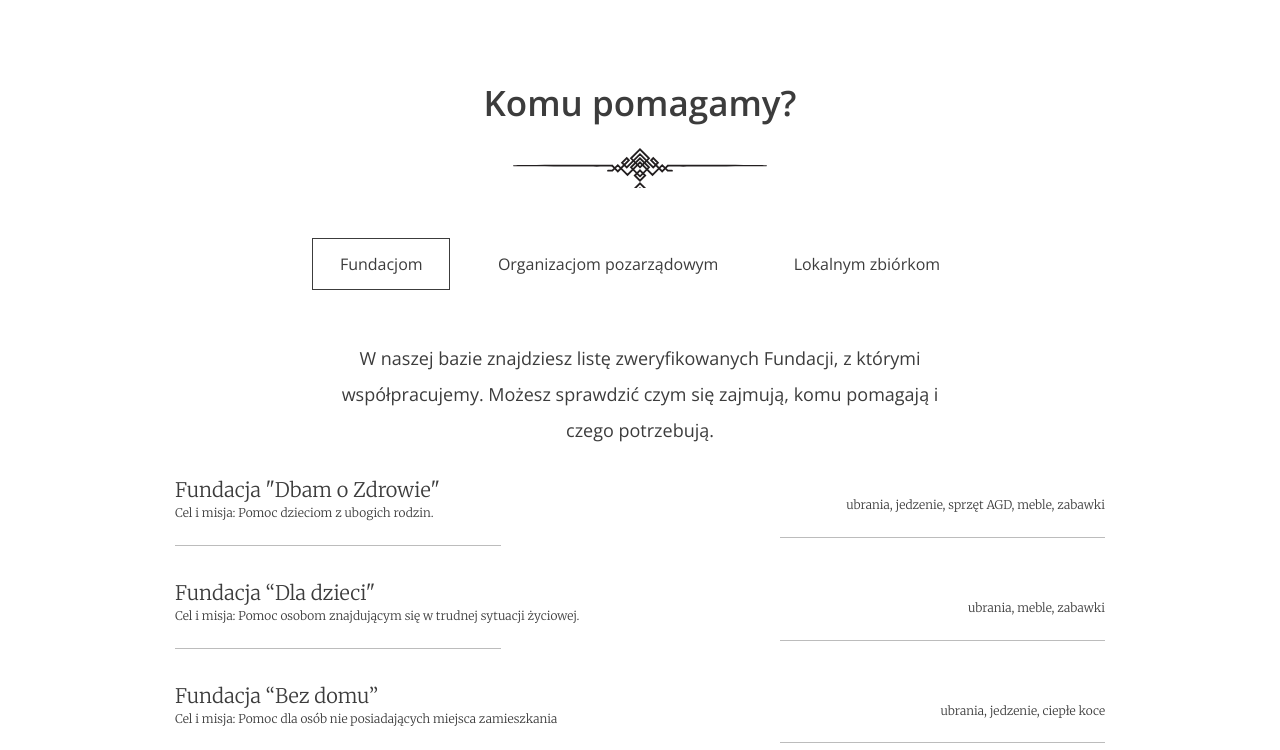
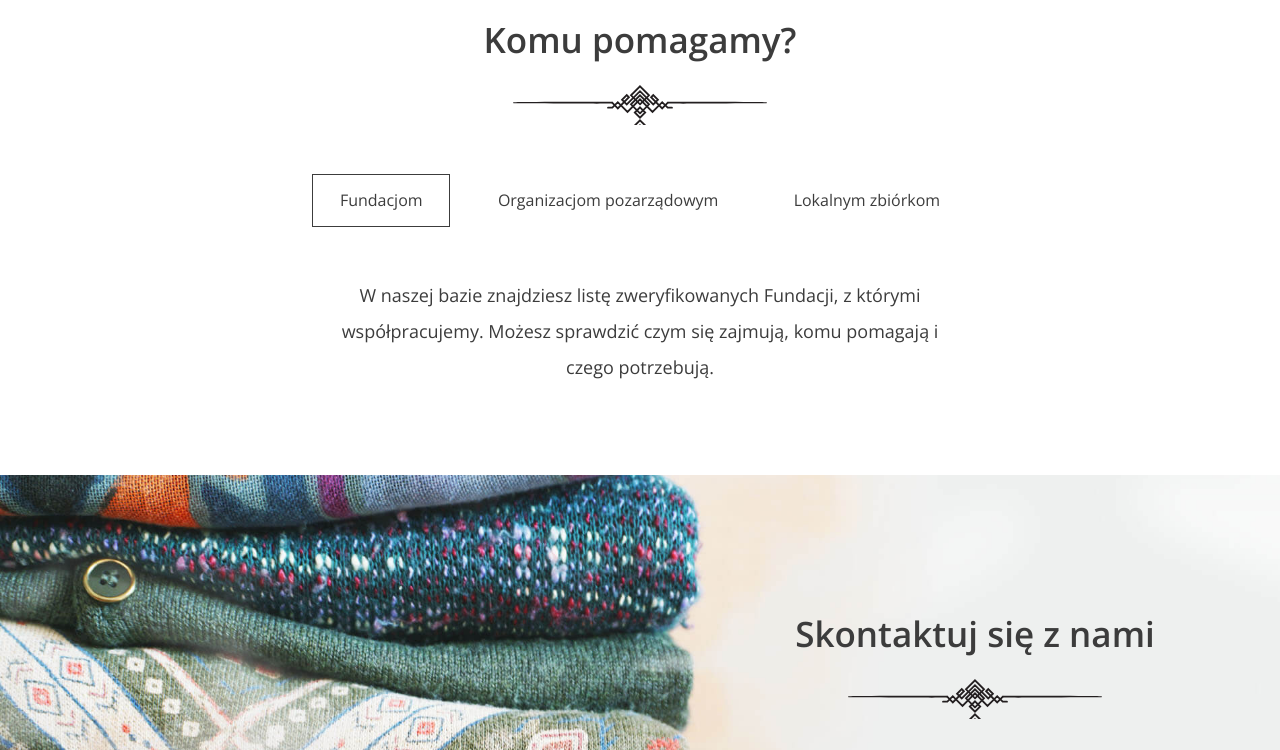
Before and after one commit to mjnrt/charity_app, a Django app: template charity/templates/charity/index.html in a window 1280 px wide. Shown: the part 2480-3230 px from the top of the page. Run offline with Django 3.2, Linux system fonts and the light colour scheme; the template is opened without the code that fills it: most values are stand-ins (such as "Sample title", 1, 10 or a date in 2020).

Commit message:
Institution slides improvement on main page

```diff
--- a/charity/templates/charity/index.html
+++ b/charity/templates/charity/index.html
@@ -34,14 +34,14 @@
     <section id="stats" class="stats">
         <div class="container container--85">
             <div class="stats--item">
-                <em>{{ bags }}</em>
+                <em>{{ bags_counter }}</em>
                 <h3>Oddanych worków</h3>
                 <p>Lorem ipsum dolor sit amet consectetur adipisicing elit. Eius est beatae, quod accusamus illum
                     tempora!</p>
             </div>
 
             <div class="stats--item">
-                <em>{{ institution }}</em>
+                <em>{{ institutions_counter }}</em>
                 <h3>Wspartych organizacji</h3>
                 <p>Lorem ipsum dolor sit amet consectetur, adipisicing elit. Laboriosam magnam, sint nihil cupiditate
                     quas quam.</p>
@@ -104,39 +104,21 @@
                 się zajmują, komu pomagają i czego potrzebują.</p>
 
             <ul class="help--slides-items">
+                {% for institution in institutions %}
+                    {% if institution.type == 'fundacja'%}
                     <li>
                         <div class="col">
-                        <div class="title">Fundacja "Dbam o Zdrowie"</div>
-                        <div class="subtitle">Cel i misja: Pomoc dzieciom z ubogich rodzin.</div>
+                            <div class="title">{{ institution.name }}</div>
+                            <div class="subtitle">Opis: {{ institution.description }}</div>
                         </div>
 
                         <div class="col">
-                        <div class="text">ubrania, jedzenie, sprzęt AGD, meble, zabawki</div>
+                            <div class="text">{{ institution.categories }}</div>
                         </div>
                     </li>
+                    {% endif %}
+                {% endfor %}
 
-                <li>
-                    <div class="col">
-                        <div class="title">Fundacja “Dla dzieci"</div>
-                        <div class="subtitle">Cel i misja: Pomoc osobom znajdującym się w trudnej sytuacji życiowej.
-                        </div>
-                    </div>
-
-                    <div class="col">
-                        <div class="text">ubrania, meble, zabawki</div>
-                    </div>
-                </li>
-
-                <li>
-                    <div class="col">
-                        <div class="title">Fundacja “Bez domu”</div>
-                        <div class="subtitle">Cel i misja: Pomoc dla osób nie posiadających miejsca zamieszkania</div>
-                    </div>
-
-                    <div class="col">
-                        <div class="text">ubrania, jedzenie, ciepłe koce</div>
-                    </div>
-                </li>
             </ul>
             <!-- Pagination
             <ul class="help--slides-pagination">
@@ -156,49 +138,20 @@
                 quos suscipit corporis!
             </p>
             <ul class="help--slides-items">
+                {% for institution in institutions %}
+                    {% if institution.type == 'organizacja pozarządowa'%}
                         <li>
                             <div class="col">
-                        <div class="title">Organizacja 1</div>
-                        <div class="subtitle">Lorem ipsum dolor sit amet consectetur.</div>
+                                <div class="title">{{ institution.name }}</div>
+                                <div class="subtitle">Opis: {{ institution.description }}</div>
                             </div>
 
                             <div class="col">
-                        <div class="text">Lorem ipsum dolor sit amet consectetur adipisicing elit.</div>
+                                <div class="text">{{ institution.categories }}</div>
                             </div>
                         </li>
-
-                <li>
-                    <div class="col">
-                        <div class="title">Organizacja 2</div>
-                        <div class="subtitle">Lorem ipsum dolor sit amet consectetur.</div>
-                    </div>
-
-                    <div class="col">
-                        <div class="text">Lorem ipsum dolor sit amet consectetur adipisicing elit.</div>
-                    </div>
-                </li>
-
-                <li>
-                    <div class="col">
-                        <div class="title">Organizacja 3</div>
-                        <div class="subtitle">Lorem ipsum dolor sit amet consectetur.</div>
-                    </div>
-
-                    <div class="col">
-                        <div class="text">Lorem ipsum dolor sit amet consectetur adipisicing elit.</div>
-                    </div>
-                </li>
-
-                <li>
-                    <div class="col">
-                        <div class="title">Organizacja 4</div>
-                        <div class="subtitle">Lorem ipsum dolor sit amet consectetur.</div>
-                    </div>
-
-                    <div class="col">
-                        <div class="text">Lorem ipsum dolor sit amet consectetur adipisicing elit.</div>
-                    </div>
-                </li>
+                    {% endif %}
+                {% endfor %}
             </ul>
 
             <!-- Pagination
@@ -217,27 +170,20 @@
             <p>Lorem ipsum dolor sit amet, his ocurreret persequeris ea, ad utinam laudem duo. Verterem adipisci
                 partiendo eos ne, ea his reque quaeque recteque, ne quo lobortis intellegam.</p>
             <ul class="help--slides-items">
+                {% for institution in institutions %}
+                    {% if institution.type == 'zbiórka lokalna'%}
                         <li>
                             <div class="col">
-                        <div class="title">Lokalna zbiórka 1</div>
-                        <div class="subtitle">Lorem ipsum dolor sit amet consectetur.</div>
+                                <div class="title">{{ institution.name }}</div>
+                                <div class="subtitle">Opis: {{ institution.description }}</div>
                             </div>
 
                             <div class="col">
-                        <div class="text">Lorem ipsum dolor sit amet consectetur adipisicing elit.</div>
+                                <div class="text">{{ institution.categories }}</div>
                             </div>
                         </li>
-
-                <li>
-                    <div class="col">
-                        <div class="title">Lokalna zbiórka 2</div>
-                        <div class="subtitle">Lorem ipsum dolor sit amet consectetur.</div>
-                    </div>
-
-                    <div class="col">
-                        <div class="text">Lorem ipsum dolor sit amet consectetur adipisicing elit.</div>
-                    </div>
-                </li>
+                    {% endif %}
+                {% endfor %}
             </ul>
 
             <!-- Pagination
```
Also changed, not shown: charity/views.py (+5 -3 lines). Lines whose indentation alone changed are shown as unchanged.
